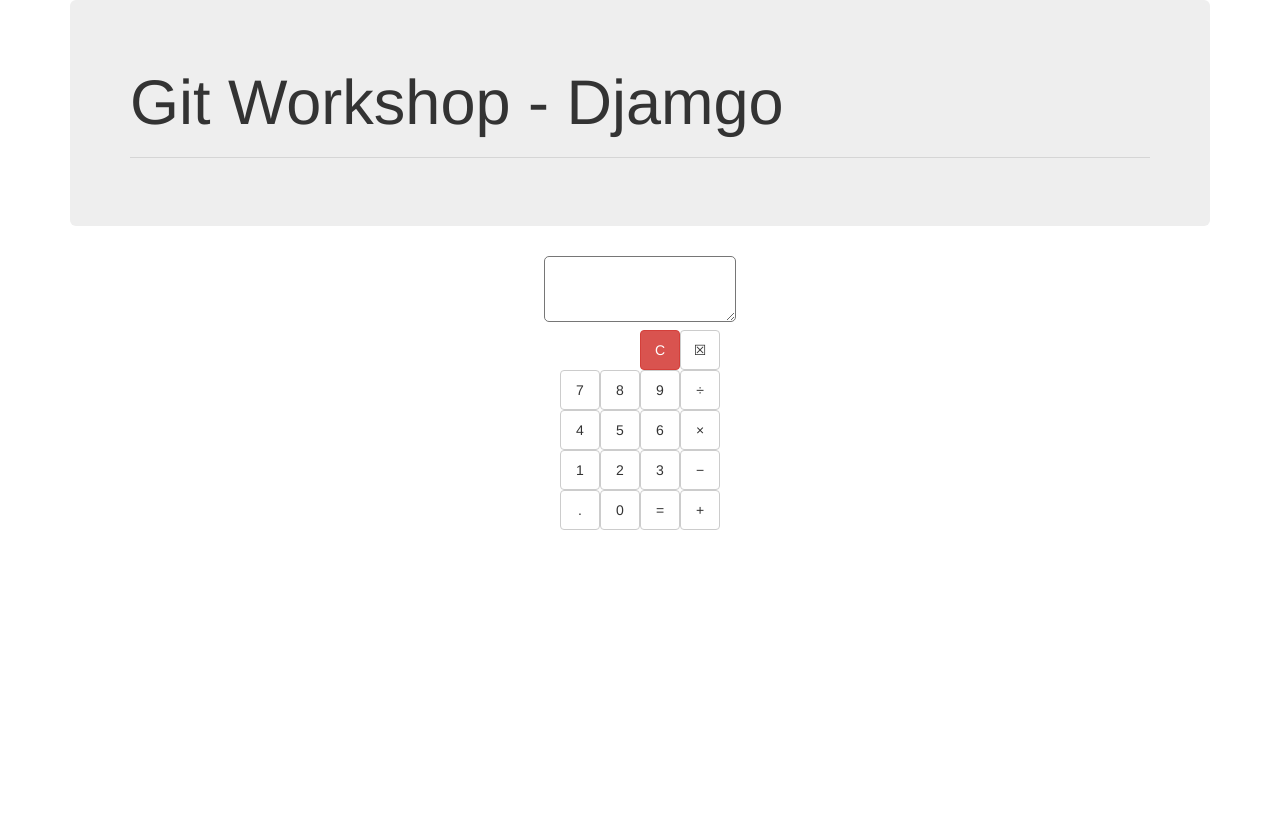
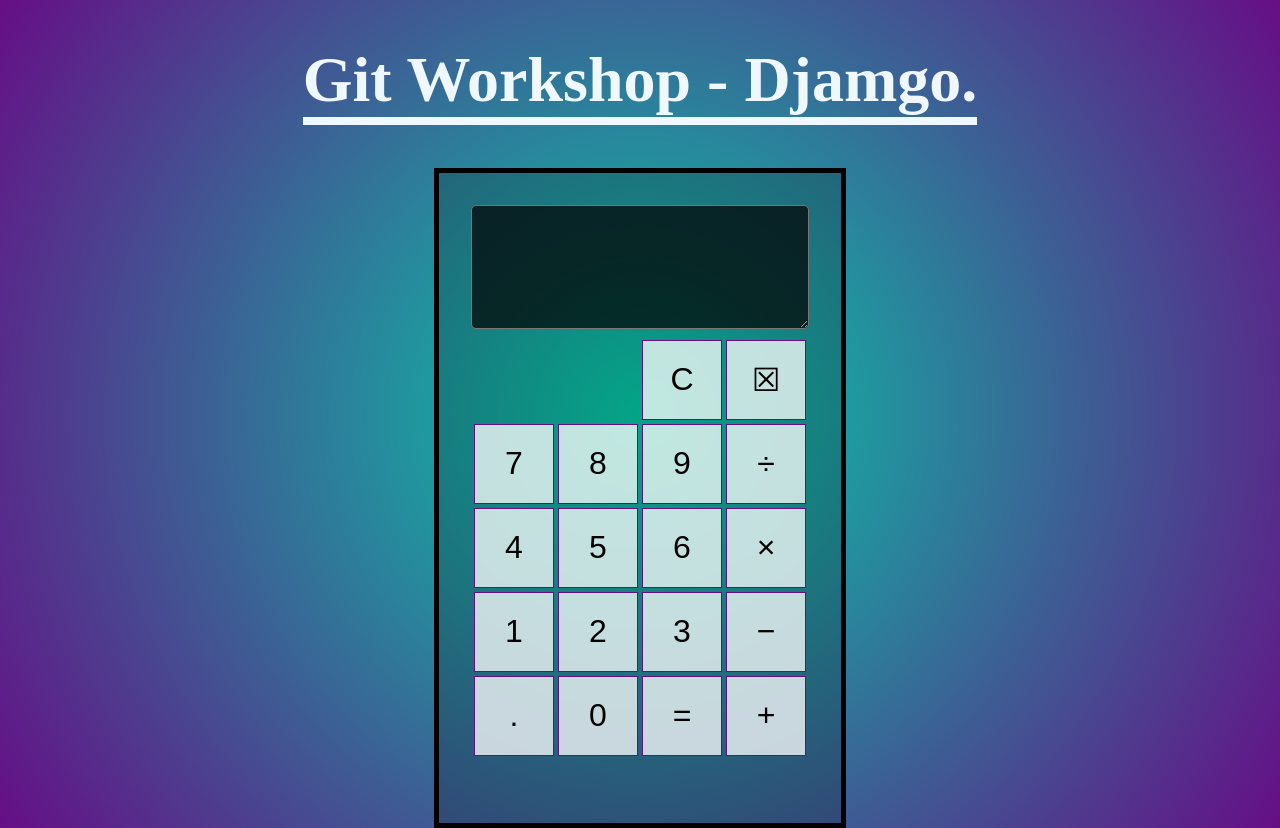
Before and after one commit to letsintegreat/Git-Workshop-Django, a Django app: page / in a window 1280 px wide. Before the commit the page ends 530 px from the top, so only its background shows below. Run offline with Django 3.2, Linux system fonts and the light colour scheme; some libraries are stand-ins or nearby versions.

Commit message:
changed a bit the CSS,this is not my strong suit so pls if there is anything not to your liking contact me

```diff
--- a/static/css/calc.css
+++ b/static/css/calc.css
@@ -9,9 +9,62 @@
  	margin-left:auto;
     margin-right:auto;
     border-radius: 5px;
- }
+	font-size: xx-large;
+}
 
- button{
- 	height: 40px;
- 	width: 40px;
- }
+button{
+    height: 40px;
+    width: 40px;
+}
+
+.display-3{
+	font-family: Lorem ipsum dolor sit amet;
+	font-size: 4rem;
+	color:aliceblue;
+	border-bottom: solid aliceblue .5rem;
+}
+textarea{
+    background-color:  rgba(0, 0, 0, .70);
+    color: aliceblue;
+    padding: 10px;
+	width: 90%;
+
+	top: 0rem;
+
+	padding: 1rem;
+}
+.center{
+	display: flex;
+	align-items: center;
+	justify-content: center;
+}
+.calc-wrapper{
+	position: relative;
+	border: solid 5px black;
+	width: min-content;
+	padding-right:2.5% ;
+	padding-left: 2.5%;
+	padding-top: 2.5%;
+	padding-bottom:5% ;
+	background:linear-gradient(
+		rgba(0, 0, 0, 0.2),
+		rgba(0, 0, 0, 0.2));
+}
+body {
+    padding: 0;
+    margin: 0;
+    background: radial-gradient(circle, #04cea9, #660e86);
+}
+
+button {
+    cursor: pointer;
+    font-size: 2rem;
+    border: 1px solid #660e86;
+    outline: none;
+    background-color: rgba(255, 255, 255, .75);
+	width: 5rem;
+	height: 5rem;
+}
+button:hover {
+    background-color: rgba(255, 255, 255, .9);
+}
--- a/templates/index.html
+++ b/templates/index.html
@@ -2,8 +2,8 @@
 {% load static %}
 <html>
 <head>
-	<title>Calculator</title>
-	<link rel="stylesheet" href="https://maxcdn.bootstrapcdn.com/bootstrap/3.3.7/css/bootstrap.min.css">
+	<title>Calculator 🧮</title>
+	<link rel="icon" type="image/x-icon" href="http://s3.amazonaws.com/pix.iemoji.com/images/emoji/apple/ios-12/256/pocket-calculator.png">
 	<link rel="stylesheet" type="text/css" href="{% static "css/calc.css" %}">
 	<script src="https://code.jquery.com/jquery-3.2.1.min.js"
   			integrity="sha256-hwg4gsxgFZhOsEEamdOYGBf13FyQuiTwlAQgxVSNgt4="
@@ -12,13 +12,12 @@
 </head>
 <body>
 	<div class="container">
-		<div class="jumbotron">
-			<h1 class="display-3">Git Workshop - Djamgo</h1>
-			<hr class="my-4">
+		<div class="center">
+			<h1 class="display-3">Git Workshop - Djamgo.</h1>
 		</div>
-
-
-		<textarea id="resultArea" readonly rows="3" cols="21"></textarea>
+<div class="center">
+<div class="calc-wrapper">
+	<textarea id="resultArea" readonly rows="3" cols="21"></textarea>
 
 		<table>
 			<tr>
@@ -56,7 +55,9 @@
 				<td><button id="op0" class="btn btn-default">&plus;</button></td>
 			</tr>
 		</table>
+		</div>
 	</div>
+</div>
 	<script type="text/javascript" src="{% static "js/calc.js" %}"></script>
 </body>
 </html>
```
